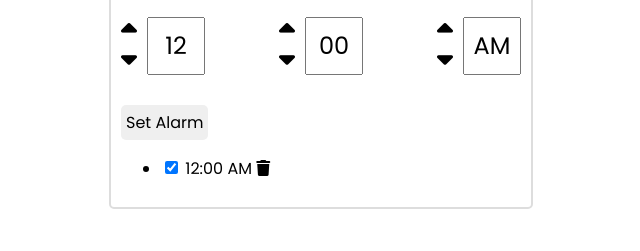
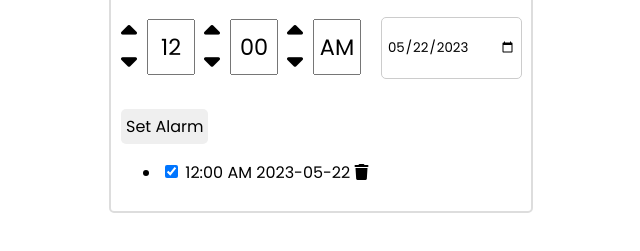
Before and after one commit to Abhinav0120/alarm-clock, a plain HTML site: page index.html in a window 1280 px wide. Both pictures are taken after a click on the button "Set Alarm". Shown: the part 209-460 px from the top of the page, without its empty margins (319-959 px from the left). Drawn offline with Linux system fonts and the light colour scheme.

Commit message:
Added set alarm with particular date feature

```diff
--- a/index.html
+++ b/index.html
@@ -60,7 +60,9 @@
                     </div>
                     <input type="text" id="ampm" class="input" value="AM" readonly>
                 </div>
-
+            </div>
+            <div class="date-picker">
+                <input type="date" id="dateInput" name="dateInput">
             </div>
         </div>
 <!-- alarm button -->
--- a/script.js
+++ b/script.js
@@ -7,6 +7,7 @@ const currentTime = document.getElementById('curret-time-clock');
 const hourInput = document.querySelector('#hour');
 const minuteInput = document.querySelector('#minute');
 const ampmInput = document.querySelector('#ampm');
+const dateInput = document.getElementById('dateInput');
 
 // arrows
 const hourUpArrow = document.querySelector('.hour-picker .arrow.up');
@@ -77,15 +78,22 @@ function changeAmPm(){
     ampmInput.value = selectedAmPm;
 }
 
+// function to set default date of Inputdate to current date
+function setDefaultDate(){
+    let currentDate = new Date().toISOString().slice(0,10);
+    dateInput.value = currentDate;
+}
+setDefaultDate();
+
 // show notification function
 function showNotification(text){
     alert(text);
 }
 
 // Check if alarm with same type already exist or not
-function isAlarmAlreadyExists(time){
+function isAlarmAlreadyExists(time, date){
     for(const element of alarms_list){
-        if(element.time===time){
+        if(element.time===time && element.date == date){
             return true;
         }
     }
@@ -98,7 +106,14 @@ function addAlarmToDom(alarm){
     const li = document.createElement('li');
     li.innerHTML =
         `<input type="checkbox" id="${alarm.id}" ${alarm.completed ? '' : 'checked'} class="custom-checkbox">
-        <label for="${alarm.id}">${alarm.time}</label>
+        <label for="${alarm.id}">
+        <span>
+            ${alarm.time}
+        </span>
+        <span>
+            ${alarm.date}
+        </span>
+        </label>
         <i class="fa-solid fa-trash delete" data-id="${alarm.id}"></i> `
     alarmLists.append(li);
 }
@@ -128,7 +143,6 @@ function addAlarm(alarm){
 // Remove Clear Alarm Container
 function removeClearAlarmContainer(){
     clearAlarmContainer.style.display = 'none';
-    // timePicker.classList.remove("disable");
     alarmClock.classList.remove("disable");
 
 
@@ -141,7 +155,6 @@ function displayClearAlarmContainer(){
     clearAlarmContainer.style.display = 'flex';
     clearAlarmContainer.style.left = `${window.innerWidth/2-clearAlarmContainer.offsetWidth/2}px`;
     clearAlarmContainer.style.top = '20px';
-    // timePicker.classList.add("disable");
     alarmClock.classList.add("disable");
 
 }
@@ -154,7 +167,6 @@ function clearAlarm(){
         removeClearAlarmContainer();
         console.log("Alarm Stoped...");
         renderList();
-        // setAlarmBtn.innerText = "Set Alarm";
         isAlarmRinging = false;
         return;
     }
@@ -216,10 +228,19 @@ setInterval(()=>{
 
     currentTime.innerText = `${h}:${m}:${s} ${ampm}`;
 
+    let currentDate = new Date();
+    let year = currentDate.getFullYear();
+    let month = currentDate.getMonth() + 1;
+    let day = currentDate.getDate();
+    let currentDateValue = `${year}-${month < 10 ? '0' + month : month}-${day < 10 ? '0' + day : day}`;
+
     // To check for alarm
     for (const alarm of alarms_list) {
-        if(alarm.time == `${h}:${m} ${ampm}` && !isAlarmRinging && !alarm.completed)
+
+        if(alarm.time == `${h}:${m} ${ampm}` && currentDateValue === alarm.date && !isAlarmRinging && !alarm.completed)
         {
+            console.log('currentDate:',currentDateValue);
+            console.log('alarmDate',alarm.date);
             console.log("Alarm ringing...");
             ringtone.play();
             ringtone.loop = true;
@@ -234,32 +255,31 @@ setInterval(()=>{
 
 // Set Alarm function
 function setAlarm(){
-    // if(isAlarmSet){
-    //     alarmTime = "";
-    //     ringtone.pause();
-    //     timePicker.classList.remove("disable");
-    //     setAlarmBtn.innerText = "Set Alarm";
-    //     return isAlarmSet = false;
-    // }
-
     let time = `${hourInput.value}:${minuteInput.value} ${ampmInput.value}`;
-    // isAlarmSet = true;
-    // alarmTime = time;
-    // timePicker.classList.add("disable");
-    // setAlarmBtn.innerText = "Clear Alarm";
-
     const alarm = {
         time : time,
         id : Date.now(),
-        completed : false
+        completed : false,
+        date : dateInput.value
     };
 
-    if(isAlarmAlreadyExists(time)){
+    let currentDate = new Date();
+    let alarmDate = new Date(alarm.date);
+
+    // Set the time portion of both dates to 00:00:00 for accurate comparison
+    currentDate.setHours(0, 0, 0, 0);
+    alarmDate.setHours(0, 0, 0, 0);
+    console.log(currentDate);
+    console.log(alarmDate);
+
+    if(isAlarmAlreadyExists(time, alarm.date)){
         showNotification("Alarm with same time already Exist");
-    }else{
+    }else if(alarmDate < currentDate){
+        showNotification("Alarm date can not be earlier than cuurent date.");
+    }
+    else{
         addAlarm(alarm);
     }
-    // console.log(time);
 }
 
 
--- a/style.css
+++ b/style.css
@@ -13,6 +13,7 @@ body{
 
 .alarm-body {
     display: flex;
+    justify-content: space-between;
     align-items: center;
 }
 
@@ -21,7 +22,7 @@ body{
     display: flex;
     align-items: center;
     justify-content: space-between;
-    width: 100%;
+    width: 60%;
 }
 
 .disable{
@@ -42,8 +43,9 @@ body{
 }
 
 .time-picker input{
-    width: 50px;
-    font-size: 1.5rem;
+    width: 40px;
+    height: 50px;
+    font-size: 1.4rem;
     text-align: center;
     font-family: inherit;
 }
@@ -54,6 +56,21 @@ body{
 
 .arrow i{
     font-size: 1.6rem;
+}
+
+/* date-picker */
+.date-picker{
+    width: 35%;
+}
+
+.date-picker input[type="date"] {
+    /* Your CSS properties here */
+    padding: 5px;
+    border: 1px solid #ccc;
+    border-radius: 5px;
+    font-family: inherit;
+    height: 50px;
+    /* Add more styles as needed */
 }
 
 /*---- alarm-button ----*/
```
